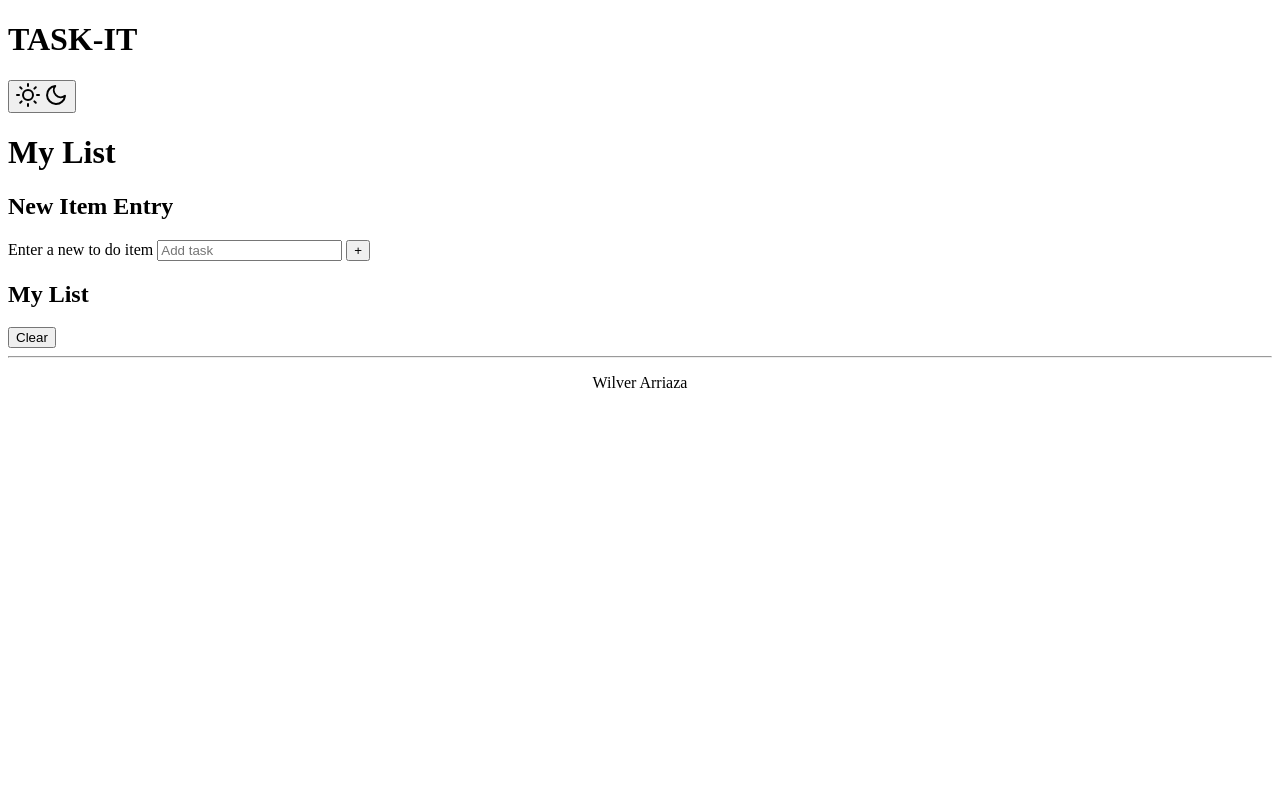
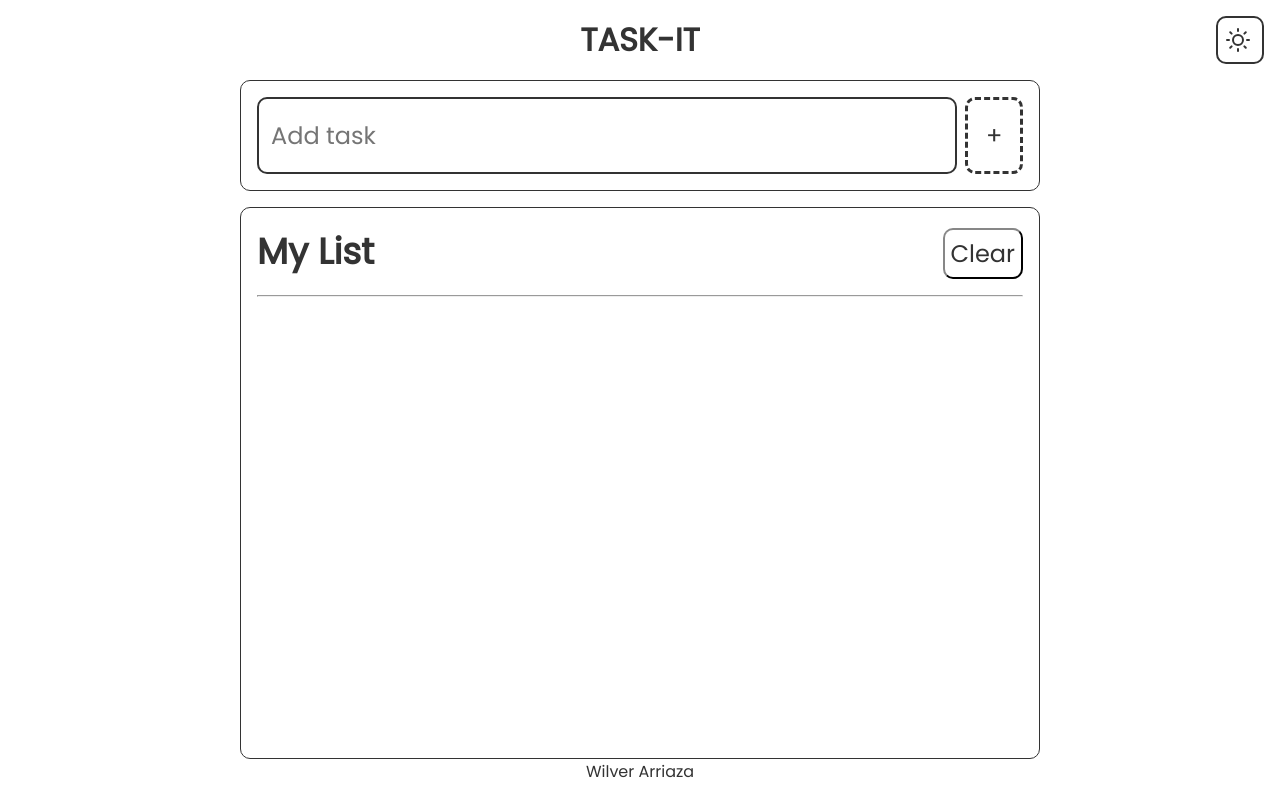
Before and after one commit to bosnan-dev/demo-todo-list, a plain HTML site: page index.html in a window 1280 px wide. Drawn offline with Linux system fonts and the light colour scheme; the site is published under a folder, as on GitHub Pages, so addresses that start at the root find nothing.

Commit message:
Update index.html

```diff
--- a/index.html
+++ b/index.html
@@ -6,8 +6,8 @@
   <meta http-equiv="X-UA-Compatible" content="IE=edge">
   <meta name="viewport" content="width=device-width, initial-scale=1.0">
   <title>Task-IT</title>
-  <script type="module" crossorigin src="/assets/index-f2aSPBKG.js"></script>
-  <link rel="stylesheet" crossorigin href="/assets/index-CRd71Kob.css">
+  <script type="module" crossorigin src="./assets/index-f2aSPBKG.js"></script>
+  <link rel="stylesheet" crossorigin href="./assets/index-CRd71Kob.css">
 </head>
 
 <body>
```
